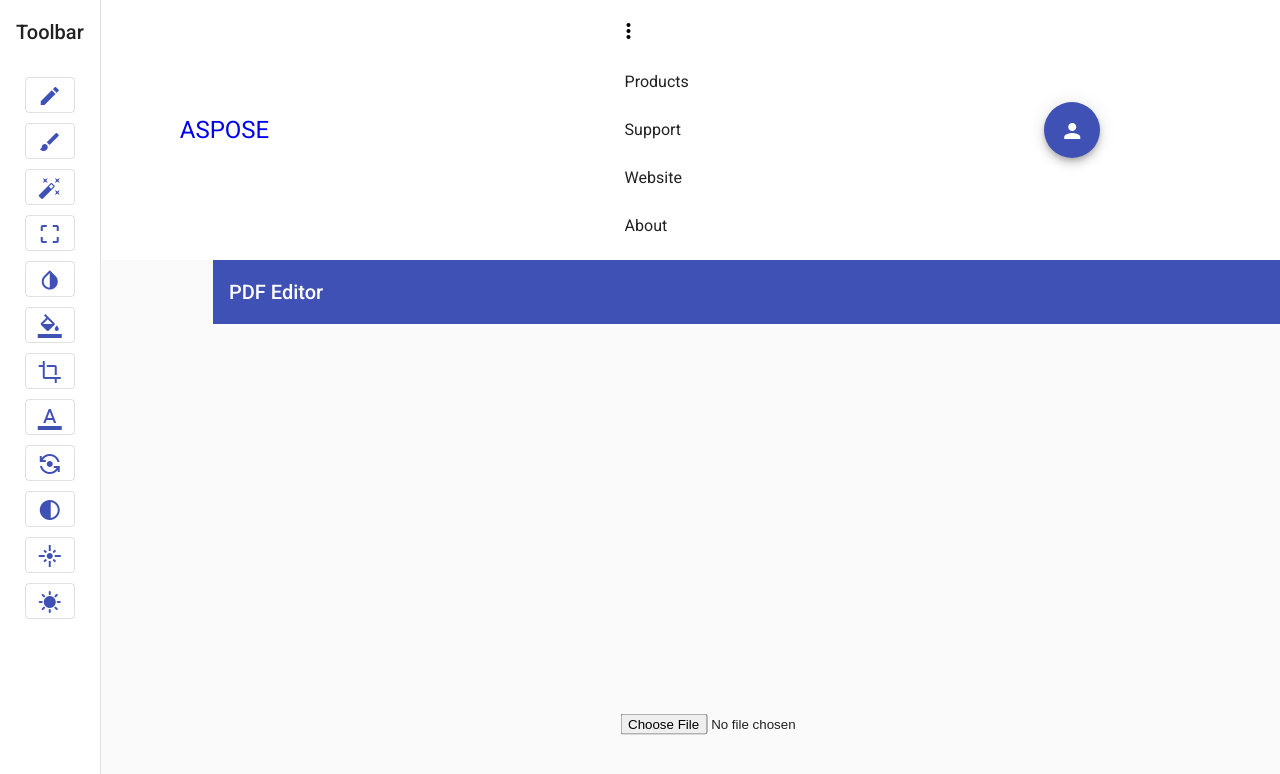
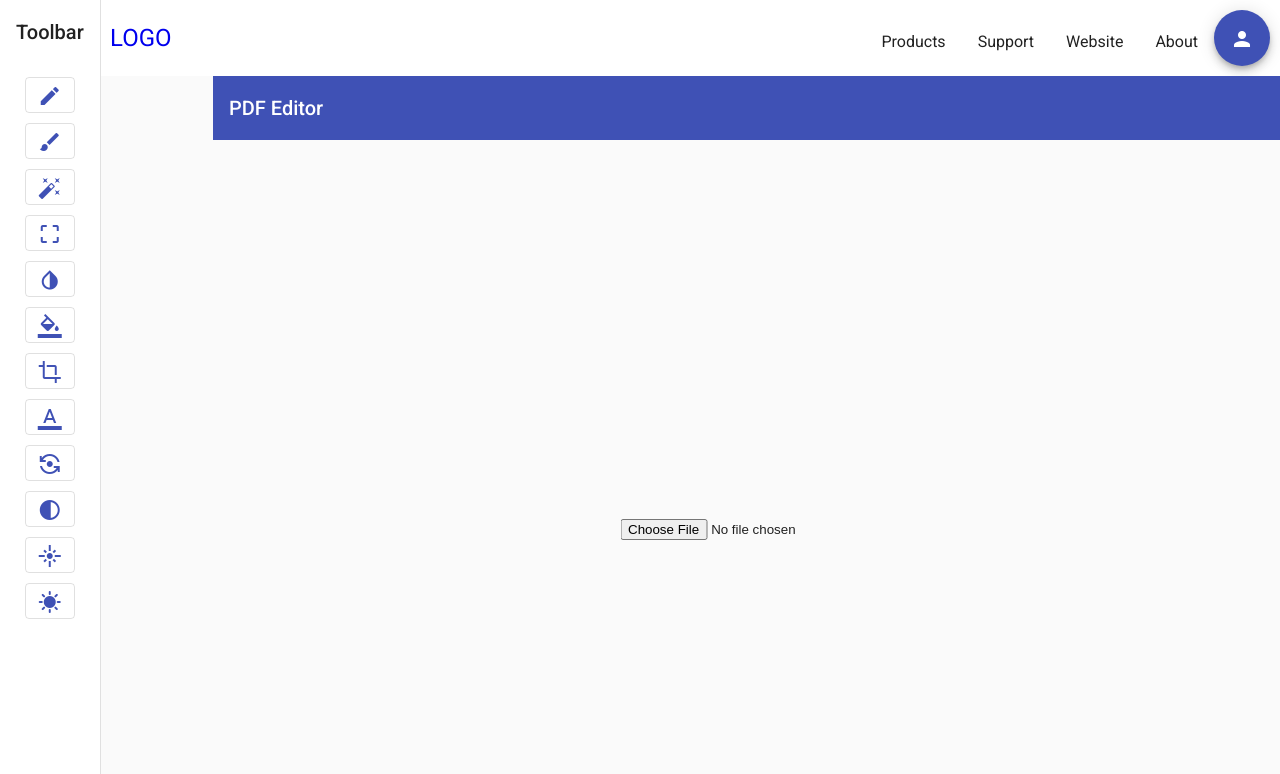
Before and after one commit to DmitriyKondaurov/test_task, an Angular app in the folder document-editor/: page / in a window 1280 px wide. Shown: the top 774 px of the page. Built offline with nearby package versions, Linux system fonts and the light colour scheme.

Commit message:
layout done

```diff
--- a/document-editor/src/app/app.component.css
+++ b/document-editor/src/app/app.component.css
@@ -0,0 +1,3 @@
+.header {
+  position: sticky;
+}
--- a/document-editor/src/app/components/header/header.component.css
+++ b/document-editor/src/app/components/header/header.component.css
@@ -7,8 +7,66 @@
 
 .header__logo {
   margin: 0;
+  flex-grow: 1;
 }
 
 .header__logo a {
   text-decoration: none;
 }
+
+.header__nav-list {
+  display: none;
+}
+
+.header__nav-list--active {
+  position: fixed;
+  top: 80px;
+  left: 0;
+  width: 100vw;
+  display: flex;
+  justify-content: space-around;
+  align-items: center;
+  align-content: center;
+  z-index: 2;
+  flex-wrap: wrap;
+  flex-flow: column;
+  background-color: #fff;
+}
+
+.header__nav-item {
+  text-align: center;
+}
+
+.header__nav-toggle-btn {
+  margin-right: 10px;
+}
+
+
+@media only screen and (min-width: 600px) {
+  .header__nav-toggle-btn {
+    display: none;
+  }
+
+  .header__logo {
+    padding-left: 100px;
+  }
+
+  .header__nav-list {
+    display: flex;
+    justify-content: center;
+    align-content: center;
+  }
+
+  .header__nav-list--active {
+    position: initial;
+    width: auto;
+    display: flex;
+    justify-content: space-around;
+    align-items: center;
+    align-content: center;
+    z-index: 0;
+    flex-wrap: wrap;
+    flex-flow: row;
+    background-color: #fff;
+  }
+}
--- a/document-editor/src/app/components/header/header.component.html
+++ b/document-editor/src/app/components/header/header.component.html
@@ -1,17 +1,17 @@
 <header class="header">
-  <h1 class="header__logo"><a href="#">ASPOSE</a></h1>
+  <h1 class="header__logo"><a href="#">LOGO</a></h1>
   <nav class="header__nav">
-    <button mat-icon-button aria-label="Example icon-button with a menu">
+    <button mat-stroked-button class="header__nav-toggle-btn" (click)="toggleMenu()">
       <mat-icon>more_vert</mat-icon>
     </button>
-    <mat-nav-list class="header__nav-list">
-      <mat-list-item *ngFor="let link of links">
+    <mat-nav-list class="header__nav-list " (click)="toggleMenu()" [ngClass]="status ? 'header__nav-list--active' : ''">
+      <mat-list-item *ngFor="let link of links" class="header__nav-item">
         <a matLine href="#">{{ link }}</a>
       </mat-list-item>
     </mat-nav-list>
   </nav>
   <div class="header__login">
-    <button mat-fab color="primary" aria-label="Example icon button with a delete icon">
+    <button mat-fab color="primary">
      <span class="material-icons">person</span>
     </button>
   </div>
--- a/document-editor/src/app/components/header/header.component.ts
+++ b/document-editor/src/app/components/header/header.component.ts
@@ -12,9 +12,21 @@ export class HeaderComponent implements OnInit {
    'Website',
    'About'
  ]
+
+  status: boolean = false;
+
   constructor() { }
 
   ngOnInit(): void {
+    window.addEventListener('resize', (ev) => {
+      const pos: Window | null | EventTarget = ev.currentTarget;
+      if (pos && pos instanceof Window && pos.screen.width < 600) {
+        this.status = false
+      }
+    });
   }
 
+  toggleMenu() {
+    this.status = !this.status;
+  }
 }
--- a/document-editor/src/app/components/toolbar/toolbar.component.css
+++ b/document-editor/src/app/components/toolbar/toolbar.component.css
@@ -1,9 +1,5 @@
 .sidenav-container {
   height: 100%;
-}
-
-.sidenav {
-  /*width: 200px;*/
 }
 
 .sidenav .mat-toolbar {
@@ -40,5 +36,5 @@
   position: relative;
   top: 50%;
   left: 50%;
-  transform: translate(-50%, -50%);
+  transform: translate(-50%, -100%);
 }
```
